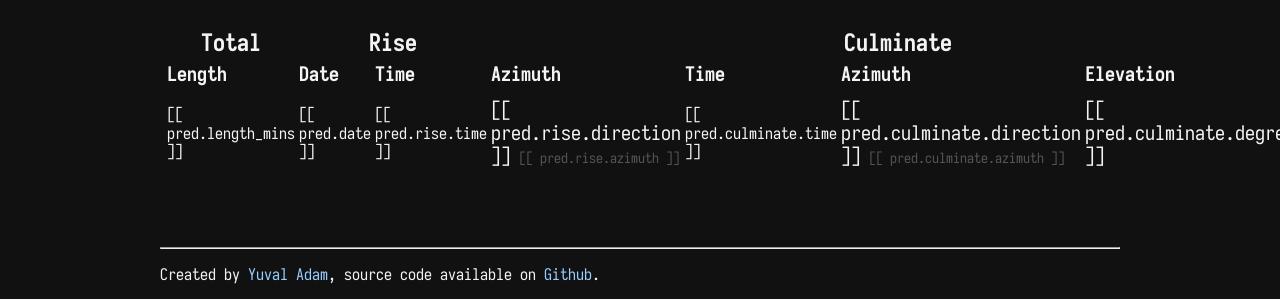
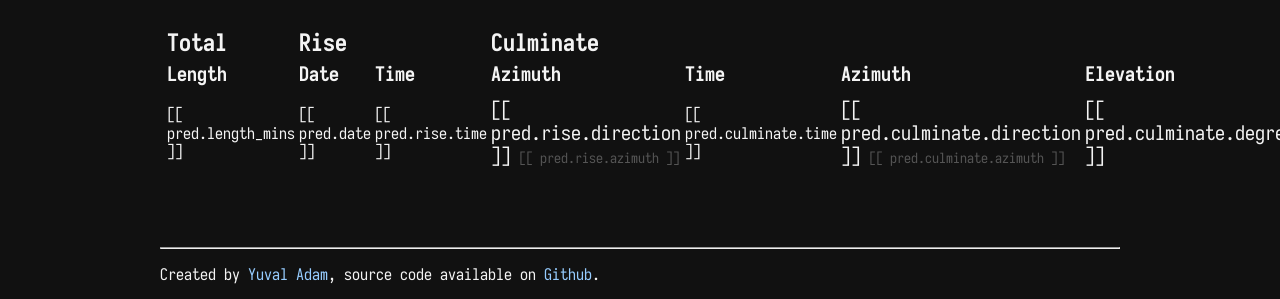
Before and after one commit to yuvadm/iss.guru, a FastAPI app: template iss/templates/passes.html in a window 1280 px wide; the page is wider, and only the part inside the window is pictured. Shown: the part 222-521 px from the top of that part. Run offline with FastAPI, Linux system fonts and the light colour scheme; the template is opened without the code that fills it, so the values that code supplies are empty.

Commit message:
Header align left

```diff
--- a/iss/templates/passes.html
+++ b/iss/templates/passes.html
@@ -8,7 +8,7 @@
 <div id="passes">
     <p class="f3">Passes for {{ location.lat }}, {{ location.lng }}</p>
     <table class="tl pa1 w-100">
-        <tr class=" tc pa1 f3">
+        <tr class="pa1 f3">
             <th colspan="1">Total</th>
             <th colspan="2">Rise</th>
             <th colspan="4">Culminate</th>
```
